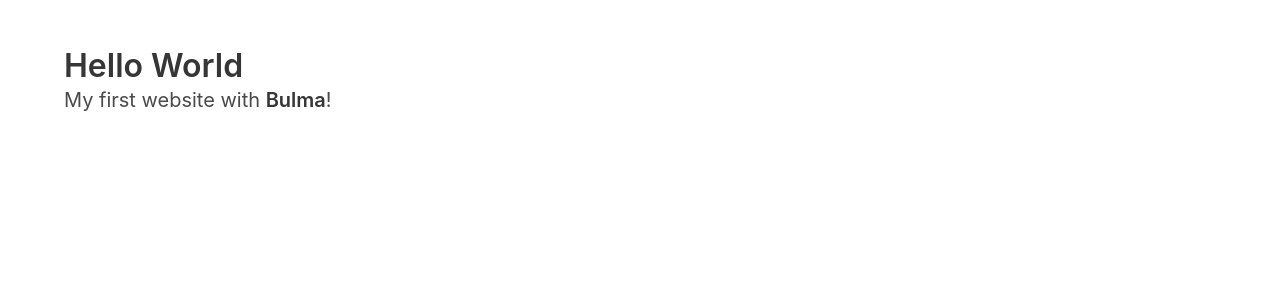
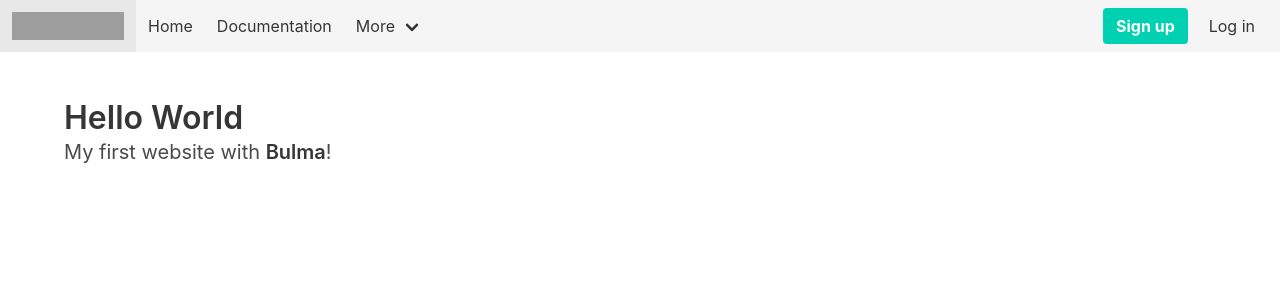
Before and after one commit to loozhengyuan/ogem-planner, a Django app: template web/templates/web/base.html in a window 1280 px wide. Shown: the top 300 px of the page. Run offline with Django 3.2, Linux system fonts and the light colour scheme; the template is opened without the code that fills it, so the values that code supplies are empty; some libraries are stand-ins or nearby versions; grey boxes are pictures that could not be loaded.

Commit message:
add header

```diff
--- a/web/templates/web/base.html
+++ b/web/templates/web/base.html
@@ -2,6 +2,7 @@
 
 <!DOCTYPE html>
 <html>
+
 <head>
     <meta charset="utf-8">
     <meta name="viewport" content="width=device-width, initial-scale=1">
@@ -9,7 +10,68 @@
     <link rel="stylesheet" href="https://cdnjs.cloudflare.com/ajax/libs/bulma/0.7.2/css/bulma.min.css">
     <script defer src="https://use.fontawesome.com/releases/v5.3.1/js/all.js"></script>
 </head>
+
 <body>
+    <nav class="navbar is-light" role="navigation" aria-label="main navigation">
+        <div class="navbar-brand">
+            <a class="navbar-item" href="https://bulma.io">
+                <img src="https://bulma.io/images/bulma-logo.png" width="112" height="28">
+            </a>
+
+            <a role="button" class="navbar-burger burger" aria-label="menu" aria-expanded="false" data-target="navbarBasicExample">
+                <span aria-hidden="true"></span>
+                <span aria-hidden="true"></span>
+                <span aria-hidden="true"></span>
+            </a>
+        </div>
+
+        <div id="navbarBasicExample" class="navbar-menu">
+            <div class="navbar-start">
+                <a class="navbar-item">
+                    Home
+                </a>
+
+                <a class="navbar-item">
+                    Documentation
+                </a>
+
+                <div class="navbar-item has-dropdown is-hoverable">
+                    <a class="navbar-link">
+                        More
+                    </a>
+
+                    <div class="navbar-dropdown">
+                        <a class="navbar-item">
+                            About
+                        </a>
+                        <a class="navbar-item">
+                            Jobs
+                        </a>
+                        <a class="navbar-item">
+                            Contact
+                        </a>
+                        <hr class="navbar-divider">
+                        <a class="navbar-item">
+                            Report an issue
+                        </a>
+                    </div>
+                </div>
+            </div>
+
+            <div class="navbar-end">
+                <div class="navbar-item">
+                    <div class="buttons">
+                        <a class="button is-primary">
+                            <strong>Sign up</strong>
+                        </a>
+                        <a class="button is-light">
+                            Log in
+                        </a>
+                    </div>
+                </div>
+            </div>
+        </div>
+    </nav>
     <section class="section">
         <div class="container">
             <h1 class="title">
@@ -21,4 +83,5 @@
         </div>
     </section>
 </body>
+
 </html>
```
Lines whose indentation alone changed are shown as unchanged.
